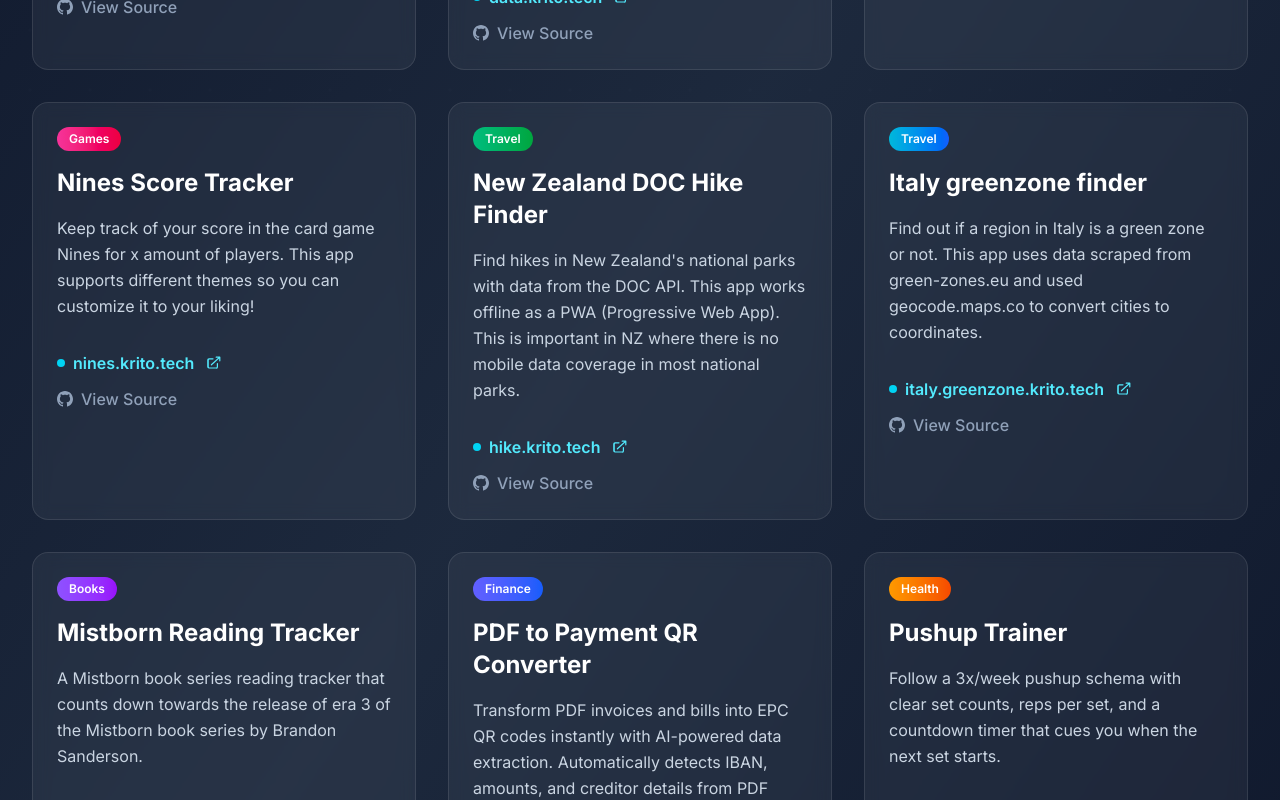
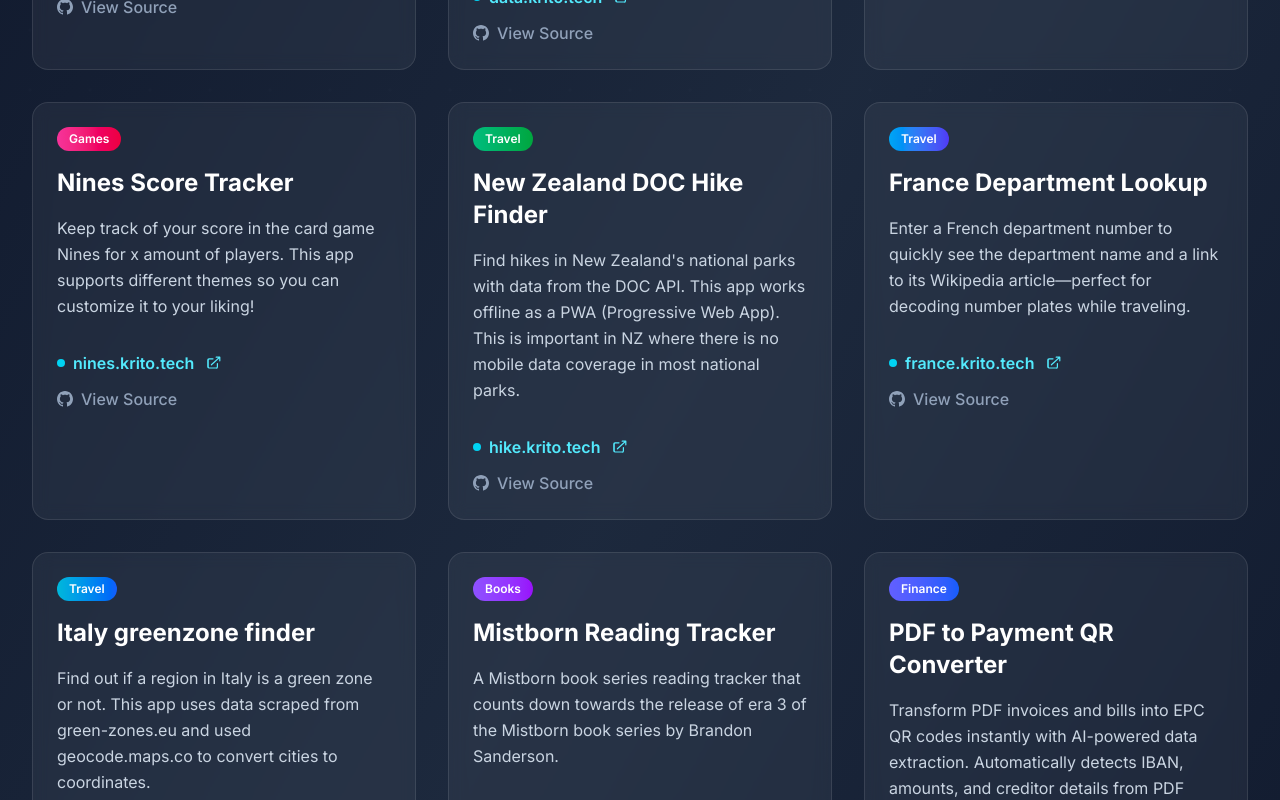
Before and after one commit to timsun28/timo-site-hub, a Next.js app: page / in a window 1280 px wide. Shown: the part 660-1460 px from the top of the page. Built offline with nearby package versions, Linux system fonts and the light colour scheme.

Commit message:
added new site

```diff
--- a/app/page.tsx
+++ b/app/page.tsx
@@ -47,6 +47,15 @@
             github: "https://github.com/timsun28/NextJS-DOC-App",
             category: "Travel",
             gradient: "from-emerald-500 to-green-600",
+        },
+        {
+            title: "France Department Lookup",
+            description:
+                "Enter a French department number to quickly see the department name and a link to its Wikipedia article—perfect for decoding number plates while traveling.",
+            url: "france.krito.tech",
+            github: "https://github.com/timsun28/france-departments",
+            category: "Travel",
+            gradient: "from-sky-500 to-indigo-600",
         },
         {
             title: "Italy greenzone finder",
```
